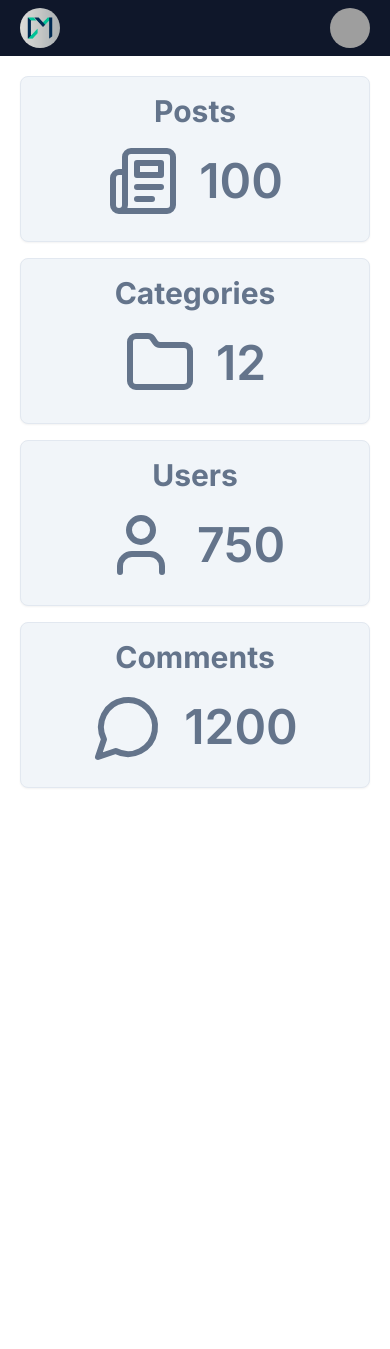
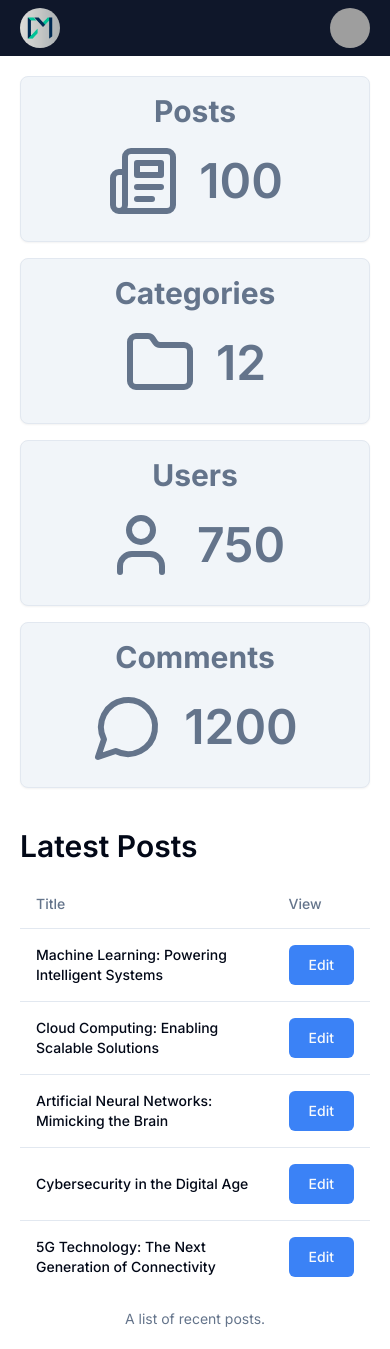
Before and after one commit to MuhsinCanY/dashboard-nextjs-shadcnui, a Next.js app: page / in a window 390 px wide. Before the commit the page ends 844 px from the top, so only its background shows below. Built offline with nearby package versions, Linux system fonts and the light colour scheme; grey boxes are pictures that could not be loaded.

Commit message:
Add PostsTable component

```diff
--- a/app/layout.tsx
+++ b/app/layout.tsx
@@ -24,7 +24,7 @@
           <div className="hidden md:block h-[100vh] bg-slate-500">
             <Sidebar />
           </div>
-          <div className="md:max-w-[1200px] w-full p-5">{children}</div>
+          <div className="md:max-w-[1200px] w-full p-5 mx-auto">{children}</div>
         </div>
       </body>
     </html>
--- a/app/page.tsx
+++ b/app/page.tsx
@@ -1,4 +1,5 @@
 import { DashboardCard } from '@/components/dashboard/DashboardCard'
+import { PostsTable } from '@/components/posts/PostsTable'
 import { Folder, MessageCircle, Newspaper, User } from 'lucide-react'
 
 export default function Home() {
@@ -40,6 +41,7 @@
           }
         />
       </div>
+      <PostsTable limit={5} title="Latest Posts" />
     </>
   )
 }
--- /dev/null
+++ b/components/posts/PostsTable.tsx
@@ -0,0 +1,67 @@
+import {
+  Table,
+  TableBody,
+  TableCaption,
+  TableCell,
+  TableHead,
+  TableHeader,
+  TableRow,
+} from '@/components/ui/table'
+import posts from '@/data/posts'
+import { Button } from '../ui/button'
+import Link from 'next/link'
+import { Post } from '@/types/posts'
+
+interface PostsTableProps {
+  limit?: number
+  title?: string
+}
+
+export const PostsTable = ({ limit, title }: PostsTableProps) => {
+  const sortedPosts: Post[] = [...posts].sort(
+    (a, b) => new Date(b.date).getTime() - new Date(a.date).getTime()
+  )
+
+  const filteredPosts = limit ? sortedPosts.slice(0, limit) : sortedPosts
+
+  return (
+    <div className="mt-10">
+      <h3 className="text-3xl mb-4 font-semibold">{title ? title : 'Posts'}</h3>
+      <Table>
+        <TableCaption>A list of recent posts.</TableCaption>
+        <TableHeader>
+          <TableRow>
+            <TableHead>Title</TableHead>
+            <TableHead className="hidden md:table-cell">Author</TableHead>
+            <TableHead className="text-right hidden md:table-cell">
+              Date
+            </TableHead>
+            <TableHead className="">View</TableHead>
+          </TableRow>
+        </TableHeader>
+        <TableBody>
+          {filteredPosts.map((p) => {
+            return (
+              <TableRow key={p.id}>
+                <TableCell className="font-medium">{p.title}</TableCell>
+                <TableCell className="hidden md:table-cell">
+                  {p.author}
+                </TableCell>
+                <TableCell className="text-right hidden md:table-cell">
+                  {p.date}
+                </TableCell>
+                <TableCell className="">
+                  <Link href={`post/edit/${p.id}`}>
+                    <Button className="bg-blue-500 hover:bg-blue-700 px-5">
+                      Edit
+                    </Button>
+                  </Link>
+                </TableCell>
+              </TableRow>
+            )
+          })}
+        </TableBody>
+      </Table>
+    </div>
+  )
+}
--- /dev/null
+++ b/components/ui/button.tsx
@@ -0,0 +1,56 @@
+import * as React from "react"
+import { Slot } from "@radix-ui/react-slot"
+import { cva, type VariantProps } from "class-variance-authority"
+
+import { cn } from "@/lib/utils"
+
+const buttonVariants = cva(
+  "inline-flex items-center justify-center whitespace-nowrap rounded-md text-sm font-medium ring-offset-background transition-colors focus-visible:outline-none focus-visible:ring-2 focus-visible:ring-ring focus-visible:ring-offset-2 disabled:pointer-events-none disabled:opacity-50",
+  {
+    variants: {
+      variant: {
+        default: "bg-primary text-primary-foreground hover:bg-primary/90",
+        destructive:
+          "bg-destructive text-destructive-foreground hover:bg-destructive/90",
+        outline:
+          "border border-input bg-background hover:bg-accent hover:text-accent-foreground",
+        secondary:
+          "bg-secondary text-secondary-foreground hover:bg-secondary/80",
+        ghost: "hover:bg-accent hover:text-accent-foreground",
+        link: "text-primary underline-offset-4 hover:underline",
+      },
+      size: {
+        default: "h-10 px-4 py-2",
+        sm: "h-9 rounded-md px-3",
+        lg: "h-11 rounded-md px-8",
+        icon: "h-10 w-10",
+      },
+    },
+    defaultVariants: {
+      variant: "default",
+      size: "default",
+    },
+  }
+)
+
+export interface ButtonProps
+  extends React.ButtonHTMLAttributes<HTMLButtonElement>,
+    VariantProps<typeof buttonVariants> {
+  asChild?: boolean
+}
+
+const Button = React.forwardRef<HTMLButtonElement, ButtonProps>(
+  ({ className, variant, size, asChild = false, ...props }, ref) => {
+    const Comp = asChild ? Slot : "button"
+    return (
+      <Comp
+        className={cn(buttonVariants({ variant, size, className }))}
+        ref={ref}
+        {...props}
+      />
+    )
+  }
+)
+Button.displayName = "Button"
+
+export { Button, buttonVariants }
--- /dev/null
+++ b/components/ui/table.tsx
@@ -0,0 +1,117 @@
+import * as React from "react"
+
+import { cn } from "@/lib/utils"
+
+const Table = React.forwardRef<
+  HTMLTableElement,
+  React.HTMLAttributes<HTMLTableElement>
+>(({ className, ...props }, ref) => (
+  <div className="relative w-full overflow-auto">
+    <table
+      ref={ref}
+      className={cn("w-full caption-bottom text-sm", className)}
+      {...props}
+    />
+  </div>
+))
+Table.displayName = "Table"
+
+const TableHeader = React.forwardRef<
+  HTMLTableSectionElement,
+  React.HTMLAttributes<HTMLTableSectionElement>
+>(({ className, ...props }, ref) => (
+  <thead ref={ref} className={cn("[&_tr]:border-b", className)} {...props} />
+))
+TableHeader.displayName = "TableHeader"
+
+const TableBody = React.forwardRef<
+  HTMLTableSectionElement,
+  React.HTMLAttributes<HTMLTableSectionElement>
+>(({ className, ...props }, ref) => (
+  <tbody
+    ref={ref}
+    className={cn("[&_tr:last-child]:border-0", className)}
+    {...props}
+  />
+))
+TableBody.displayName = "TableBody"
+
+const TableFooter = React.forwardRef<
+  HTMLTableSectionElement,
+  React.HTMLAttributes<HTMLTableSectionElement>
+>(({ className, ...props }, ref) => (
+  <tfoot
+    ref={ref}
+    className={cn(
+      "border-t bg-muted/50 font-medium [&>tr]:last:border-b-0",
+      className
+    )}
+    {...props}
+  />
+))
+TableFooter.displayName = "TableFooter"
+
+const TableRow = React.forwardRef<
+  HTMLTableRowElement,
+  React.HTMLAttributes<HTMLTableRowElement>
+>(({ className, ...props }, ref) => (
+  <tr
+    ref={ref}
+    className={cn(
+      "border-b transition-colors hover:bg-muted/50 data-[state=selected]:bg-muted",
+      className
+    )}
+    {...props}
+  />
+))
+TableRow.displayName = "TableRow"
+
+const TableHead = React.forwardRef<
+  HTMLTableCellElement,
+  React.ThHTMLAttributes<HTMLTableCellElement>
+>(({ className, ...props }, ref) => (
+  <th
+    ref={ref}
+    className={cn(
+      "h-12 px-4 text-left align-middle font-medium text-muted-foreground [&:has([role=checkbox])]:pr-0",
+      className
+    )}
+    {...props}
+  />
+))
+TableHead.displayName = "TableHead"
+
+const TableCell = React.forwardRef<
+  HTMLTableCellElement,
+  React.TdHTMLAttributes<HTMLTableCellElement>
+>(({ className, ...props }, ref) => (
+  <td
+    ref={ref}
+    className={cn("p-4 align-middle [&:has([role=checkbox])]:pr-0", className)}
+    {...props}
+  />
+))
+TableCell.displayName = "TableCell"
+
+const TableCaption = React.forwardRef<
+  HTMLTableCaptionElement,
+  React.HTMLAttributes<HTMLTableCaptionElement>
+>(({ className, ...props }, ref) => (
+  <caption
+    ref={ref}
+    className={cn("mt-4 text-sm text-muted-foreground", className)}
+    {...props}
+  />
+))
+TableCaption.displayName = "TableCaption"
+
+export {
+  Table,
+  TableHeader,
+  TableBody,
+  TableFooter,
+  TableHead,
+  TableRow,
+  TableCell,
+  TableCaption,
+}
--- a/package.json
+++ b/package.json
@@ -12,6 +12,7 @@
     "@radix-ui/react-avatar": "^1.1.0",
     "@radix-ui/react-dialog": "^1.1.1",
     "@radix-ui/react-dropdown-menu": "^2.1.1",
+    "@radix-ui/react-slot": "^1.1.0",
     "class-variance-authority": "^0.7.0",
     "clsx": "^2.1.1",
     "cmdk": "^1.0.0",
```
Also changed, not shown: 1 other file (tests, documents, lock files or other folders).
